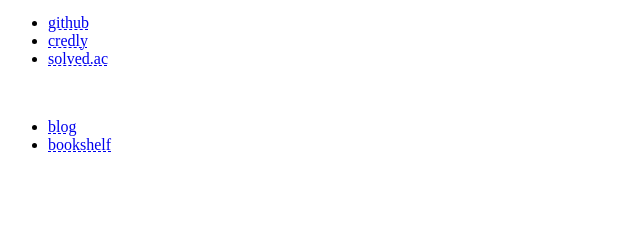
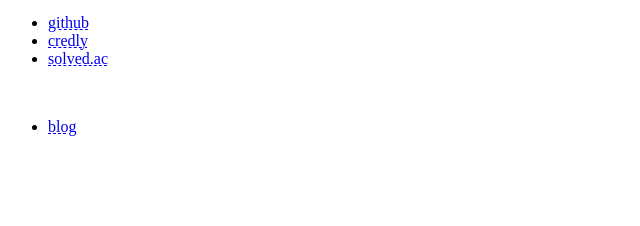
Before and after one commit to ShapeLayer/jonghyeon.me, a Svelte app: page / in a window 1280 px wide. Shown: the part 1220-1446 px from the top of the page, without its empty margins (0-640 px from the left). Built offline with nearby package versions, Linux system fonts and the light colour scheme; the HTML template or start-up script is replaced by a standard one.

Commit message:
Update Profile.svelte

```diff
--- a/src/includes/Profile.svelte
+++ b/src/includes/Profile.svelte
@@ -24,7 +24,7 @@
       <br>
       <ul class="enums">
         <li><a href="https://blog.jonghyeon.me" target="_blank" rel="noreferrer">blog</a></li>
-        <li><a href="https://books.jonghyeon.me" target="_blank" rel="noreferrer">bookshelf</a></li>
+
       </ul>
     </div>
   </div>
```
